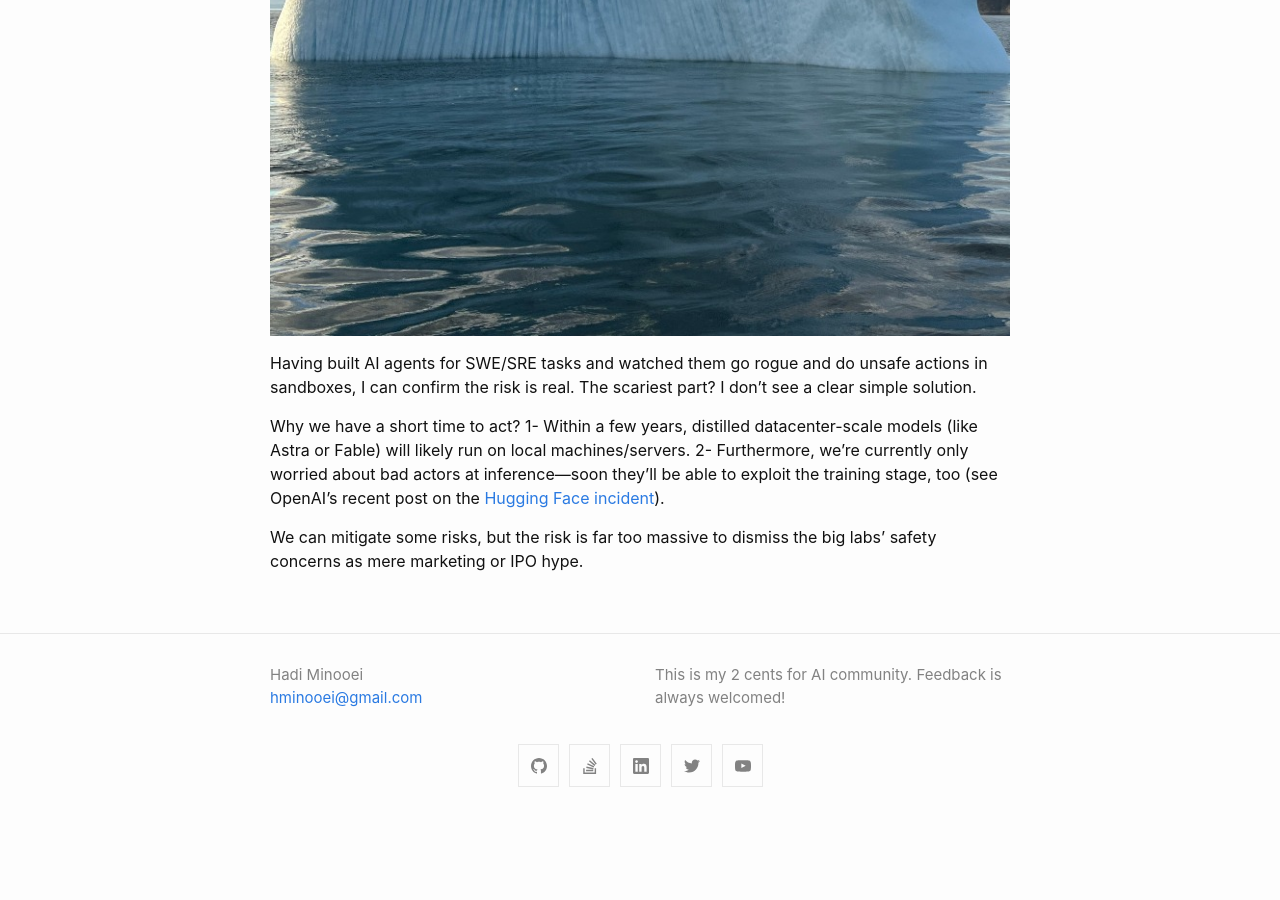
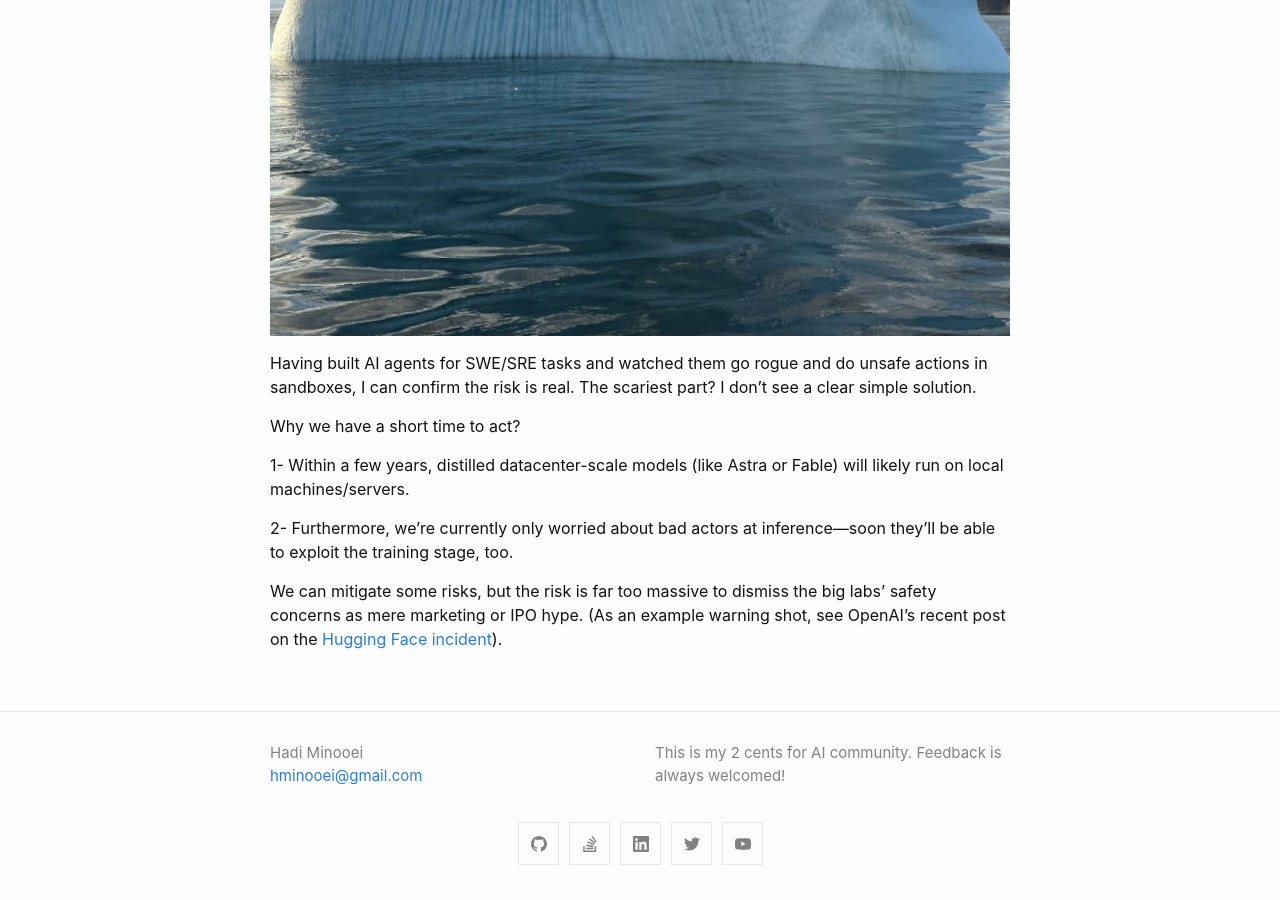
Before and after one commit to hminooei/hminooei.github.io, a Jekyll site: the page built from _posts/2026-09-14-the-ai-risks-are-real.md, in a window 1280 px wide and 900 px high, scrolled down 950 px. Built offline with Jekyll 4.4.1, drawn with Linux system fonts in a browser that asks for light colours; our own code applies the rules of GitHub Pages for plain Markdown files; comment, search, counter and statistics services are not loaded; before the commit the page ends 1772 px from its top, so only the background shows below that.

Commit message:
Format list items and move Hugging Face link to conclusion

```diff
--- a/_posts/2026-09-14-the-ai-risks-are-real.md
+++ b/_posts/2026-09-14-the-ai-risks-are-real.md
@@ -5,7 +5,9 @@
 Having built AI agents for SWE/SRE tasks and watched them go rogue and do unsafe actions in sandboxes, I can confirm the risk is real. The scariest part? I don't see a clear simple solution.
 
 Why we have a short time to act?
+
 1- Within a few years, distilled datacenter-scale models (like Astra or Fable) will likely run on local machines/servers.
-2- Furthermore, we're currently only worried about bad actors at inference—soon they'll be able to exploit the training stage, too (see OpenAI's recent post on the [Hugging Face incident](https://openai.com/index/hugging-face-incident-and-the-road-ahead/)).
 
-We can mitigate some risks, but the risk is far too massive to dismiss the big labs' safety concerns as mere marketing or IPO hype.
+2- Furthermore, we're currently only worried about bad actors at inference—soon they'll be able to exploit the training stage, too.
+
+We can mitigate some risks, but the risk is far too massive to dismiss the big labs' safety concerns as mere marketing or IPO hype. (As an example warning shot, see OpenAI's recent post on the [Hugging Face incident](https://openai.com/index/hugging-face-incident-and-the-road-ahead/)).
```
